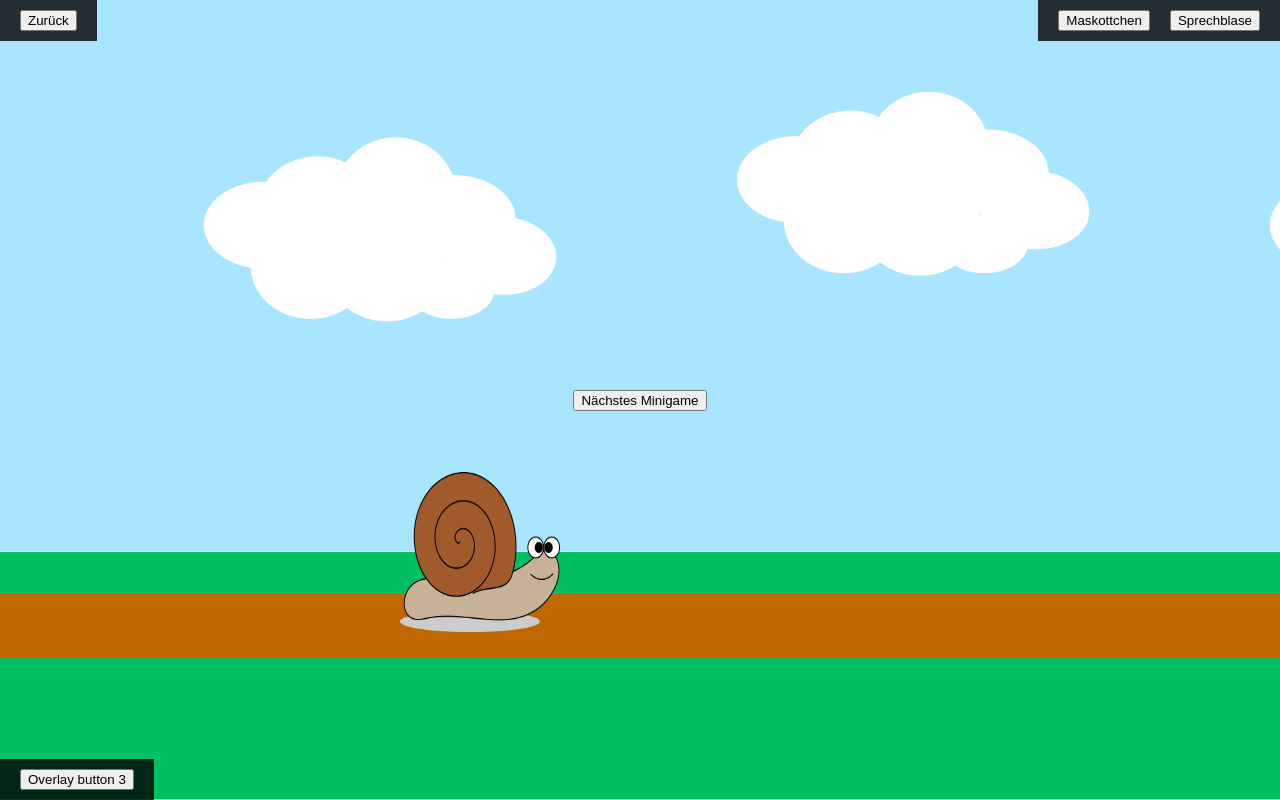
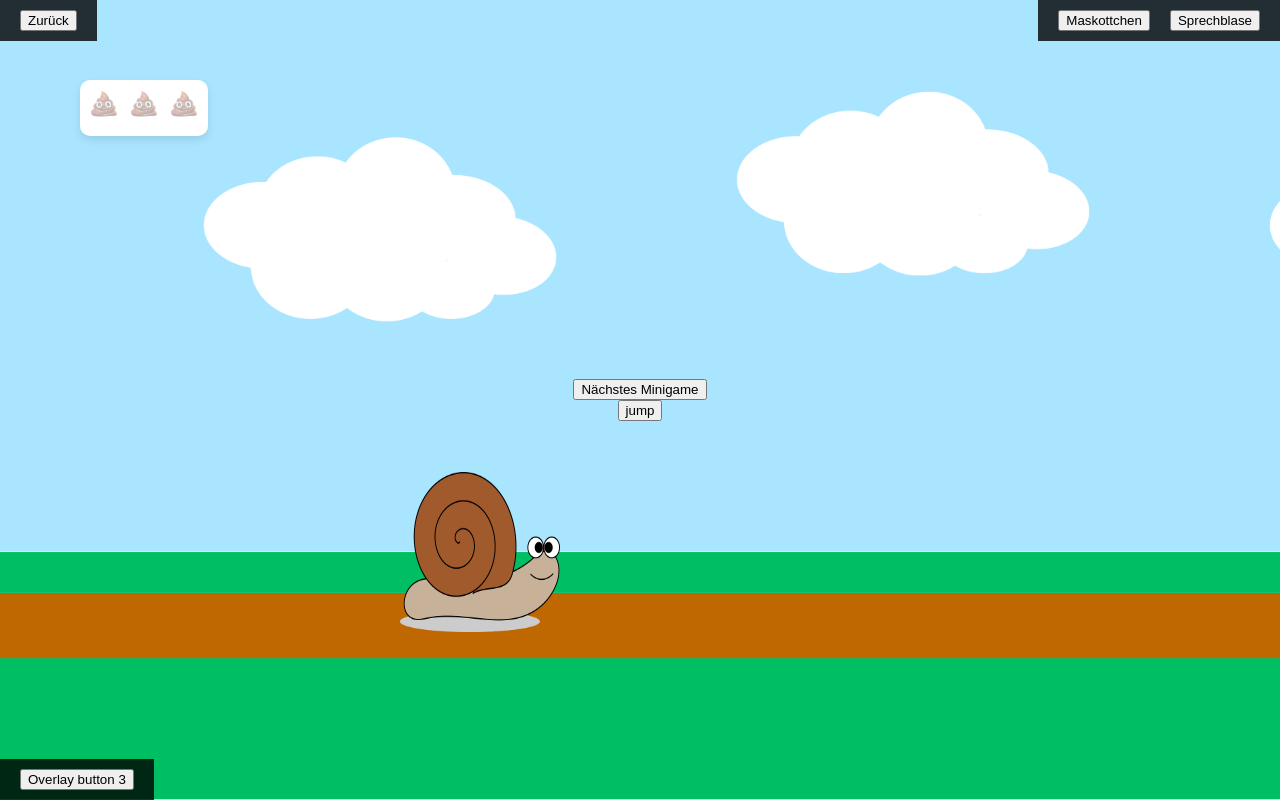
Before and after one commit to schule4-0/pets, a Vue app: page /pets/dog/stages/3 in a window 1280 px wide. Built offline with nearby package versions, Linux system fonts and the light colour scheme.

Commit message:
add scoreboard

```diff
--- a/src/components/JumpNRun/JumpNRunCharacter.vue
+++ b/src/components/JumpNRun/JumpNRunCharacter.vue
@@ -18,7 +18,7 @@ const props = defineProps<{
 }
 
 .character.jump {
-  animation: jump-animation 2s forwards;
+  animation: jump-animation 3s forwards;
 }
 
 @keyframes jump-animation {
--- a/src/components/JumpNRun/PooComponent.vue
+++ b/src/components/JumpNRun/PooComponent.vue
@@ -1,5 +1,10 @@
 <template>
-  <div class="poo" @click="collectPoo" :style="{ left: `${props.positionX}px` }">
+  <div
+    v-if="!props.collected"
+    class="poo"
+    @click="collectPoo"
+    :style="{ left: `${props.positionX}px` }"
+  >
     <img :src="props.image" alt="Poo" class="image" />
   </div>
 </template>
@@ -9,6 +14,7 @@ const props = defineProps<{
   id: number
   positionX: number
   image: string
+  collected: boolean
 }>()
 
 const emits = defineEmits(['collect'])
--- a/src/components/ScoreBoard.vue
+++ b/src/components/ScoreBoard.vue
@@ -16,19 +16,25 @@ interface Item {
 const props = defineProps<{
   items: Item[]
 }>()
+
+console.log(props.items)
 </script>
 
 <style scoped>
 .scoreboard {
   position: absolute;
-  top: 10px;
-  left: 10px;
+  top: 10vh;
+  left: 10vh;
   display: flex;
-  gap: 5px;
+  gap: 1vh;
+  padding: 1vh;
+  background-color: white;
+  border-radius: 10px;
+  box-shadow: 0 4px 8px rgba(0, 0, 0, 0.1);
 }
 .poo-icon img {
-  width: 20px;
-  height: 20px;
+  width: 4vh;
+  height: 4vh;
   opacity: 0.3;
 }
 .poo-icon img.collected {
--- a/src/views/dog/MinigameJumpNRun.vue
+++ b/src/views/dog/MinigameJumpNRun.vue
@@ -8,7 +8,9 @@
     <Character :isJumping="state.isJumping" />
     <Obstacle :image="StoneImg" :positionX="state.obstaclePositionX" />
     <button @click="goToNextStage">Nächstes Minigame</button>
+    <button @click="jump">jump</button>
     <Goal v-if="state.isGoalVisible" :positionX="state.goalPositionX" />
+    <ScoreBoard :items="state.poos" />
 
     <PooComponent
       v-for="poo in state.poos"
@@ -32,6 +34,7 @@ import { useMascotStore } from '@/stores/useMascotStore'
 import StoneImg from '@/assets/jumpNrun/stone.png'
 import Goal from '@/components/JumpNRun/GoalComponent.vue'
 import PooImg from '@/assets/jumpNrun/poo.png'
+import ScoreBoard from '@/components/ScoreBoard.vue'
 
 const { goToNextStage } = useStageNavigator()
 const mascot = useMascotStore()
@@ -59,6 +62,26 @@ interface State {
   randomPooPosition: number
 }
 
+const initialPoos = [
+  {
+    id: 0,
+    positionX: -1000,
+    image: PooImg,
+    collected: false
+  },
+  {
+    id: 1,
+    positionX: -1000,
+    image: PooImg,
+    collected: false
+  },
+  {
+    id: 2,
+    positionX: -1000,
+    image: PooImg,
+    collected: false
+  }
+]
 const initialState: State = {
   backgroundPositionX: 0,
   obstaclePositionX: 2000,
@@ -67,7 +90,7 @@ const initialState: State = {
   isWaiting: false,
   pooCount: 0,
   collectedPooCount: 0,
-  poos: [],
+  poos: initialPoos,
   isGoalVisible: false,
   goalPositionX: (90 * window.innerWidth) / 100,
   pooIdCounter: 0,
@@ -75,7 +98,9 @@ const initialState: State = {
   randomPooPosition: -100
 }
 
-const state = reactive<State>({ ...initialState })
+const state = reactive<State>({
+  ...initialState
+})
 
 const run = () => {
   if (!state.isWaiting) {
@@ -93,7 +118,7 @@ const jump = () => {
     state.isJumping = true
     setTimeout(() => {
       state.isJumping = false
-    }, 2000) // duration of jump animation
+    }, 3000) // duration of jump animation
   }
 }
 
@@ -117,16 +142,10 @@ const getRandomPooPosition = () => {
 }
 
 const makePoo = (positionX: number) => {
-  if (state.obstaclePositionX < positionX && !state.isGoalVisible) {
+  if (state.obstaclePositionX < positionX && state.pooCount < state.poos.length) {
     stopRun()
     setTimeout(() => {
-      const newPoo: Poo = {
-        id: state.pooIdCounter++,
-        positionX: (42 * window.innerWidth) / 100,
-        image: PooImg,
-        collected: false
-      }
-      state.poos.push(newPoo)
+      state.poos[state.pooCount].positionX = (40 * window.innerWidth) / 100
       state.pooCount++
       state.randomPooPosition = -100
       run()
@@ -135,8 +154,10 @@ const makePoo = (positionX: number) => {
 }
 
 const collectPoo = (id: number) => {
-  state.poos = state.poos.filter((poo) => poo.id !== id)
-  state.collectedPooCount++
+  const poo = state.poos.find((poo) => poo.id === id)
+  if (poo) {
+    poo.collected = true
+  }
 }
 
 const animate = () => {
@@ -156,7 +177,7 @@ const animate = () => {
     if (state.obstaclePositionX < -50) {
       state.obstaclePositionX = 2000
       state.randomPooPosition = getRandomPooPosition()
-      if (state.pooCount > state.poosToCollect - 1) {
+      if (state.pooCount >= state.poos.length) {
         state.isGoalVisible = true
       }
     }
@@ -231,7 +252,7 @@ const checkWinCondition = () => {
 
 const resetGame = () => {
   Object.assign(state, initialState)
-  state.goalPositionX = (90 * window.innerWidth) / 100
+
   setTimeout(() => {
     run()
     mascot.hideMascotItem()
@@ -243,7 +264,6 @@ onMounted(() => {
   resetGame()
 })
 </script>
-
 <style scoped>
 .game-container {
   position: relative;
```
